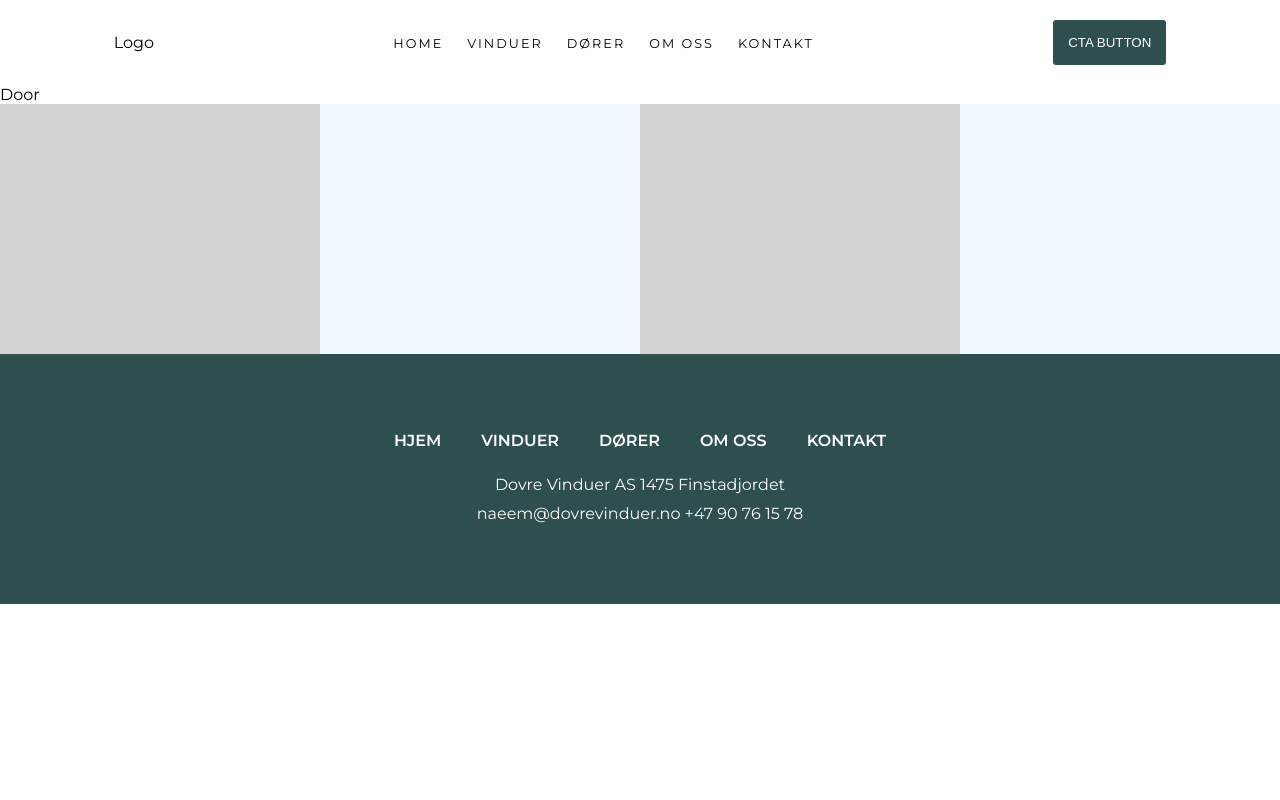
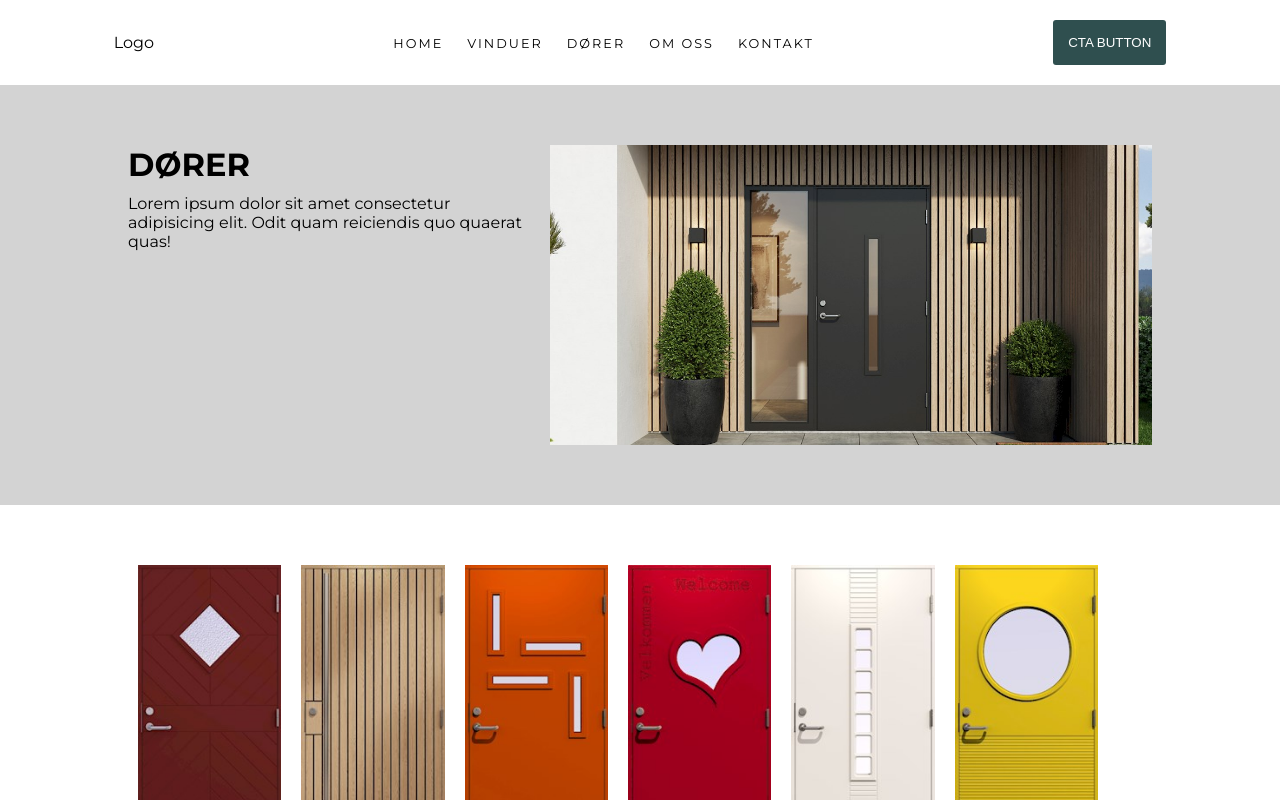
Before and after one commit to DevrMichael/dovre-vinduer, a React (Create React App) app: page /dorer in a window 1280 px wide. Shown: the top 800 px of the page. Built offline with nearby package versions, Linux system fonts and the light colour scheme.

Commit message:
Create door page

```diff
--- a/src/index.css
+++ b/src/index.css
@@ -296,3 +296,38 @@ footer {
 .footer-info>p {
   padding: 5px;
 }
+
+/* DOOR PAGE */
+.door-intro-background {
+  background-color: #d3d3d3;
+  padding: 20px 0;
+  margin-bottom: 50px;
+}
+.door-intro-section {
+  display: flex;
+  width: 80%;
+  margin: 40px auto;
+  gap: 20px;
+}
+.door-intro-text {
+  width: 40%;
+}
+.door-intro-text>h1 {
+  padding-bottom: 10px;
+  text-transform: uppercase;
+}
+.door-intro-image {
+  width: 60%;
+  height: 300px;
+  background-image: url(./assets/GiljeDoors/doors-page-hero.jpg);
+  background-size: 130%;
+  background-position: center;
+}
+.door-grid {
+  width: 80%;
+  margin: auto;
+}
+.door-grid>img {
+  width: 14%;
+  margin: 10px;
+}
--- a/src/pages/Door.js
+++ b/src/pages/Door.js
@@ -1,9 +1,28 @@
-import React from 'react'
+import React from "react";
+import doors from "../door.js";
 
 function Door() {
   return (
-    <div>Door</div>
-  )
+    <div>
+      <div className="door-intro-background">
+      <div className="door-intro-section">
+        <div className="door-intro-text">
+          <h1>Dører</h1>
+          <p>
+            Lorem ipsum dolor sit amet consectetur adipisicing elit. Odit quam
+            reiciendis quo quaerat quas!
+          </p>
+        </div>
+        <div className="door-intro-image"></div>
+      </div>
+      </div>
+      <div className="door-grid">
+        {doors.map((door) => (
+          <img src={door.image}></img>
+        ))}
+      </div>
+    </div>
+  );
 }
 
-export default Door
+export default Door;
```
Also changed, not shown: src/assets/GiljeDoors/doors-page-hero.jpg (added).
